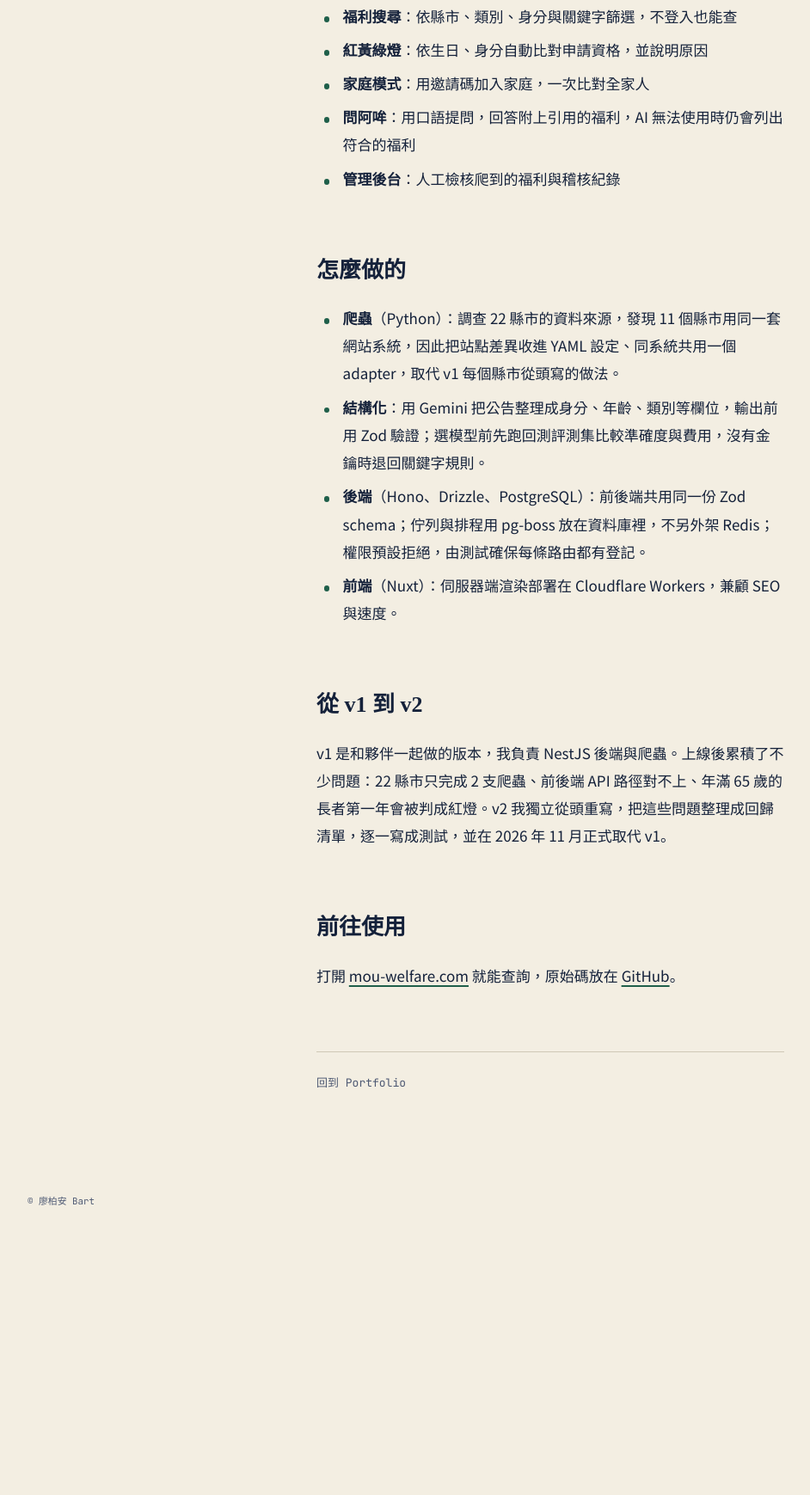
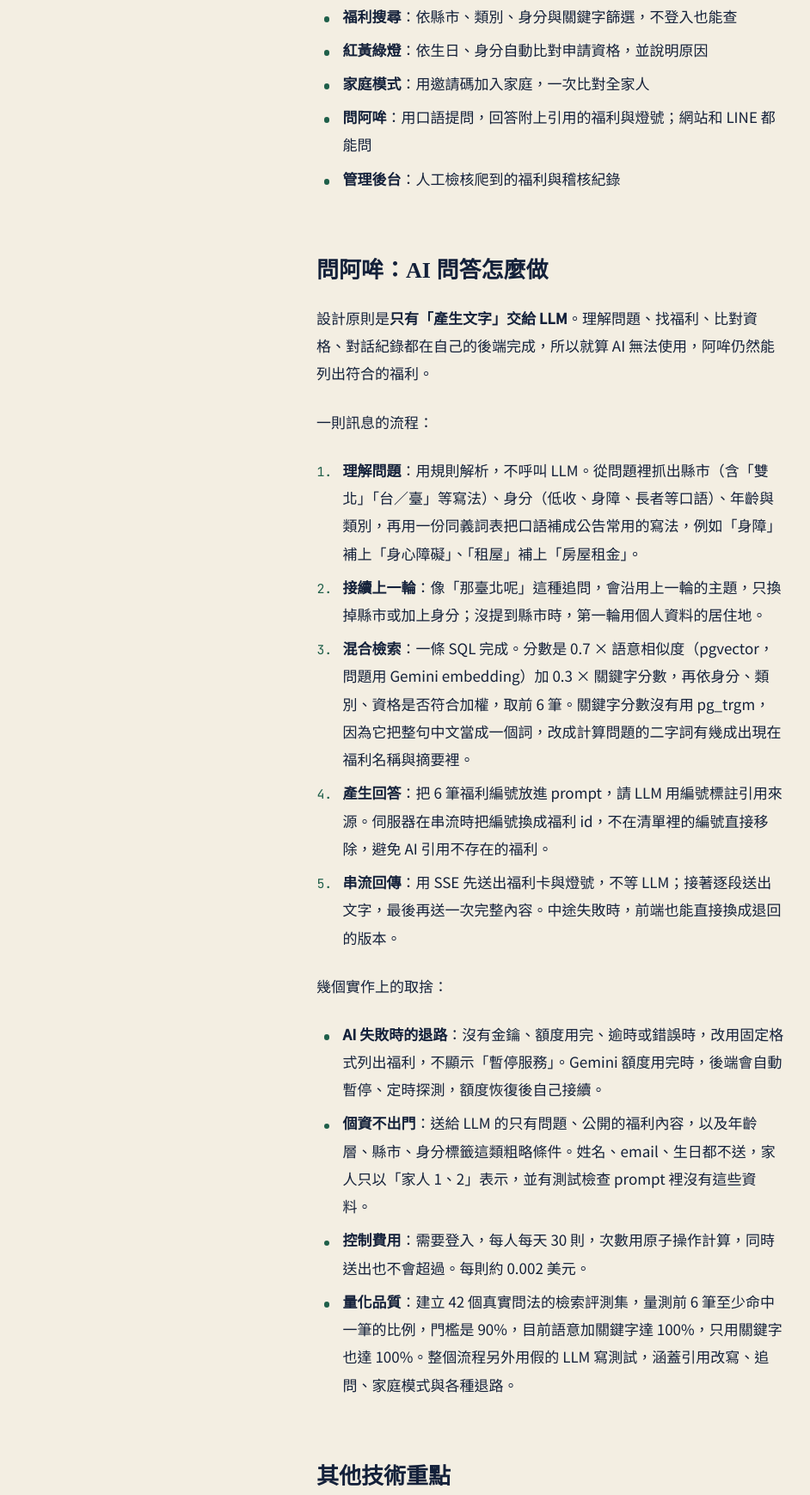
Before and after one commit to cherites0610/bart-site, an Astro site: page /projects/mou-welfare in a window 1280 px wide. Shown: the part 961-2700 px from the top of the page at 86% size, without its empty margins (0-942 px from the left). Before the commit the page ends 2390 px from the top, so only its background shows below. Built offline with nearby package versions, Linux system fonts and the light colour scheme; Astro itself is replaced by a stand-in of ours.

Commit message:
哞福利專案頁：移除舊版內容，新增阿哞 AI 問答的做法與實作

```diff
--- a/src/content/projects/mou-welfare.md
+++ b/src/content/projects/mou-welfare.md
@@ -1,7 +1,7 @@
 ---
 title: 哞福利
 summary: 一站式政府福利查詢平台：爬取各縣市社福公告、用 AI 整理成結構化資料，依身分與家庭成員以紅黃綠燈標示能不能申請。
-role: v1 團隊後端・v2 獨立全端重寫
+role: 設計與全端開發
 stack:
   - Nuxt
   - Hono
@@ -18,26 +18,41 @@ date: 2026-11-24
 
 政府的福利散在 22 個縣市各自的網站裡，名稱和格式各不相同。真正需要的人，往往不知道自己能申請什麼。
 
-哞福利把這些公告集中起來：填一次身分與生日，就能看到每項福利對自己是綠燈（符合）、黃燈（可能符合）還是紅燈（不符合）；也能把家人加進同一個家庭，一次看全家能申請的福利。不知道從哪裡開始時，可以直接問吉祥物「阿哞」。
+哞福利把這些公告集中起來：填一次身分與生日，就能看到每項福利對自己是綠燈（符合）、黃燈（可能符合）還是紅燈（不符合）；也能把家人加進同一個家庭，一次看全家能申請的福利。不知道從哪裡開始時，可以直接用口語問吉祥物「阿哞」。
 
 ## 主要功能
 
 - **福利搜尋**：依縣市、類別、身分與關鍵字篩選，不登入也能查
 - **紅黃綠燈**：依生日、身分自動比對申請資格，並說明原因
 - **家庭模式**：用邀請碼加入家庭，一次比對全家人
-- **問阿哞**：用口語提問，回答附上引用的福利，AI 無法使用時仍會列出符合的福利
+- **問阿哞**：用口語提問，回答附上引用的福利與燈號；網站和 LINE 都能問
 - **管理後台**：人工檢核爬到的福利與稽核紀錄
 
-## 怎麼做的
+## 問阿哞：AI 問答怎麼做
 
-- **爬蟲**（Python）：調查 22 縣市的資料來源，發現 11 個縣市用同一套網站系統，因此把站點差異收進 YAML 設定、同系統共用一個 adapter，取代 v1 每個縣市從頭寫的做法。
-- **結構化**：用 Gemini 把公告整理成身分、年齡、類別等欄位，輸出前用 Zod 驗證；選模型前先跑回測評測集比較準確度與費用，沒有金鑰時退回關鍵字規則。
+設計原則是**只有「產生文字」交給 LLM**。理解問題、找福利、比對資格、對話紀錄都在自己的後端完成，所以就算 AI 無法使用，阿哞仍然能列出符合的福利。
+
+一則訊息的流程：
+
+1. **理解問題**：用規則解析，不呼叫 LLM。從問題裡抓出縣市（含「雙北」「台／臺」等寫法）、身分（低收、身障、長者等口語）、年齡與類別，再用一份同義詞表把口語補成公告常用的寫法，例如「身障」補上「身心障礙」、「租屋」補上「房屋租金」。
+2. **接續上一輪**：像「那臺北呢」這種追問，會沿用上一輪的主題，只換掉縣市或加上身分；沒提到縣市時，第一輪用個人資料的居住地。
+3. **混合檢索**：一條 SQL 完成。分數是 0.7 × 語意相似度（pgvector，問題用 Gemini embedding）加 0.3 × 關鍵字分數，再依身分、類別、資格是否符合加權，取前 6 筆。關鍵字分數沒有用 pg_trgm，因為它把整句中文當成一個詞，改成計算問題的二字詞有幾成出現在福利名稱與摘要裡。
+4. **產生回答**：把 6 筆福利編號放進 prompt，請 LLM 用編號標註引用來源。伺服器在串流時把編號換成福利 id，不在清單裡的編號直接移除，避免 AI 引用不存在的福利。
+5. **串流回傳**：用 SSE 先送出福利卡與燈號，不等 LLM；接著逐段送出文字，最後再送一次完整內容。中途失敗時，前端也能直接換成退回的版本。
+
+幾個實作上的取捨：
+
+- **AI 失敗時的退路**：沒有金鑰、額度用完、逾時或錯誤時，改用固定格式列出福利，不顯示「暫停服務」。Gemini 額度用完時，後端會自動暫停、定時探測，額度恢復後自己接續。
+- **個資不出門**：送給 LLM 的只有問題、公開的福利內容，以及年齡層、縣市、身分標籤這類粗略條件。姓名、email、生日都不送，家人只以「家人 1、2」表示，並有測試檢查 prompt 裡沒有這些資料。
+- **控制費用**：需要登入，每人每天 30 則，次數用原子操作計算，同時送出也不會超過。每則約 0.002 美元。
+- **量化品質**：建立 42 個真實問法的檢索評測集，量測前 6 筆至少命中一筆的比例，門檻是 90%，目前語意加關鍵字達 100%，只用關鍵字也達 100%。整個流程另外用假的 LLM 寫測試，涵蓋引用改寫、追問、家庭模式與各種退路。
+
+## 其他技術重點
+
+- **爬蟲**（Python）：調查 22 縣市的資料來源，發現 11 個縣市用同一套網站系統，因此把站點差異收進 YAML 設定，同系統共用一個 adapter。
+- **結構化**：用 Gemini 把公告整理成身分、年齡、類別等欄位，輸出前用 Zod 驗證；選模型前先跑回測比較準確度與費用。
 - **後端**（Hono、Drizzle、PostgreSQL）：前後端共用同一份 Zod schema；佇列與排程用 pg-boss 放在資料庫裡，不另外架 Redis；權限預設拒絕，由測試確保每條路由都有登記。
-- **前端**（Nuxt）：伺服器端渲染部署在 Cloudflare Workers，兼顧 SEO 與速度。
-
-## 從 v1 到 v2
-
-v1 是和夥伴一起做的版本，我負責 NestJS 後端與爬蟲。上線後累積了不少問題：22 縣市只完成 2 支爬蟲、前後端 API 路徑對不上、年滿 65 歲的長者第一年會被判成紅燈。v2 我獨立從頭重寫，把這些問題整理成回歸清單，逐一寫成測試，並在 2026 年 11 月正式取代 v1。
+- **前端**（Nuxt）：伺服器端渲染，部署在 Cloudflare Workers，兼顧 SEO 與速度。
 
 ## 前往使用
 
```
